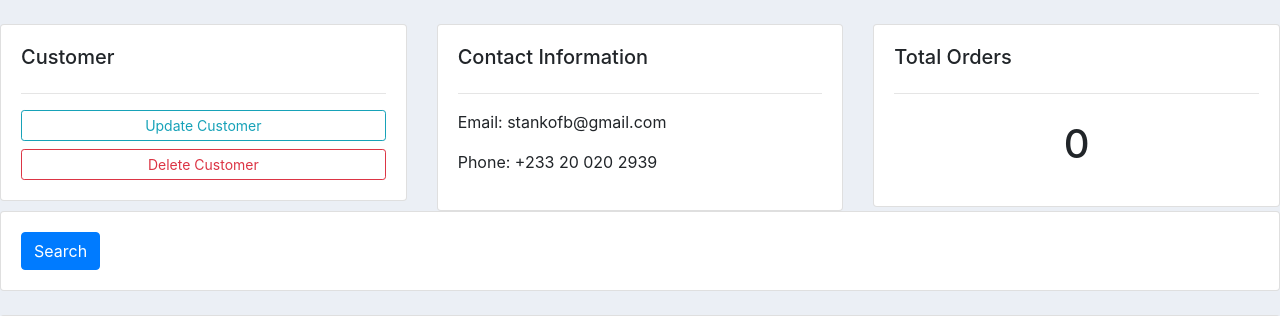
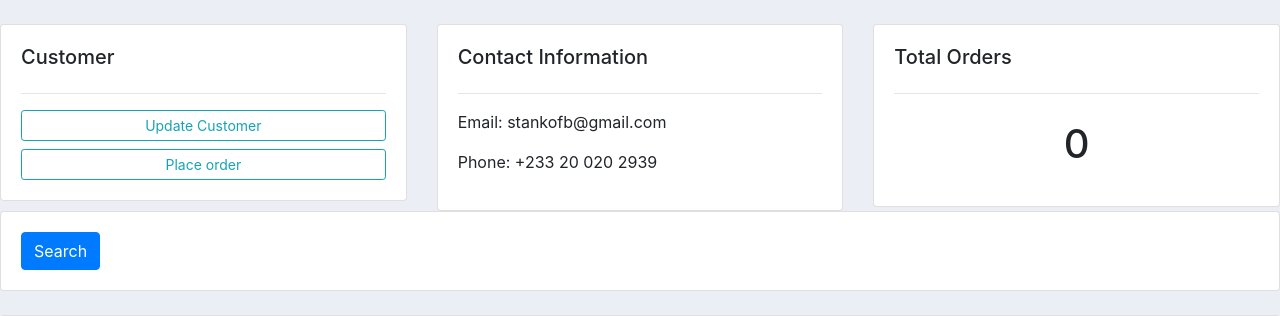
Before and after one commit to Stan1-0/CRM, a Django app: page /customer/1/ in a window 1280 px wide. Shown: the part 56-372 px from the top of the page. Run offline with Django 4.2, Linux system fonts and the light colour scheme; data comes from the database, SQL or seed files in the repository; both versions use the stored data as it was after the commit; some libraries are stand-ins or nearby versions.

Commit message:
Updated views and templates for customer, createOrder, and deleteOrder functions; modified database; and added customer id as parameter to createOrder and deleteOrder functions.

```diff
--- a/account/views.py
+++ b/account/views.py
@@ -26,7 +26,8 @@ def customer(request, pk):
     context = {'customer': customer, 'orders':orders, 'order_count':order_count}
     return render(request, 'customer.html', context)
 
-def createOrder(request):
+def createOrder(request, pk):
+    customer = Customer.objects.get(id=pk)
     form = OrderForm()
     if request.method == 'POST':
         #print('printing POST:', request.POST)
@@ -55,5 +56,6 @@ def deleteOrder(request, pk):
     if request.method == 'POST':
         order.delete()
         return redirect('/')
+
     context={'item':order}
     return render(request, 'delete.html', context)
--- a/templates/customer.html
+++ b/templates/customer.html
@@ -10,8 +10,10 @@
       <a href="" class="btn btn-outline-info btn-sm btn-block"
         >Update Customer</a
       >
-      <a href="" class="btn btn-outline-danger btn-sm btn-block"
-        >Delete Customer</a
+      <a
+        href="{% url 'createOrder' customer.id  %}"
+        class="btn btn-outline-info btn-sm btn-block"
+        >Place order</a
       >
     </div>
   </div>
```
Also changed, not shown: templates/dashboard.html (+8 -4 lines), templates/order_form.html (+10 -5 lines), db.sqlite3.
